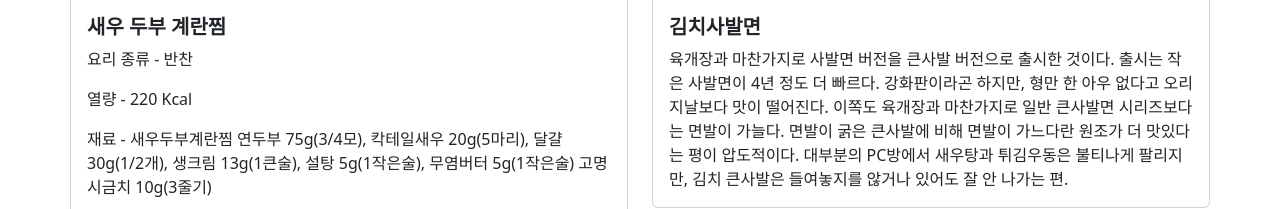
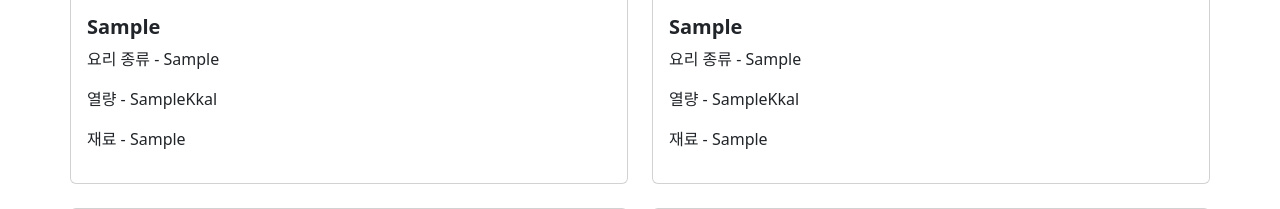
Before and after one commit to al0214/Hoseo, a FastAPI app: template Hoseo_SW/Project/HoseoSwProject/HoseoSwProject02/hoseoswproject02/templates/list.html in a window 1280 px wide. Shown: the part 727-936 px from the top of the page. Run offline with FastAPI, Linux system fonts and the light colour scheme; the template is opened without the code that fills it: most values are stand-ins (such as "Sample title", 1, 10 or a date in 2020); grey boxes marked "Sample" are stand-in pictures.

Commit message:
Feat : Project

```diff
--- a/Hoseo_SW/Project/HoseoSwProject/HoseoSwProject/pyproject.toml
+++ b/Hoseo_SW/Project/HoseoSwProject/HoseoSwProject/pyproject.toml
@@ -14,7 +14,12 @@ jinja2 = "^3.1.4"
 python-multipart = "^0.0.9"
 email-validator = "^2.2.0"
 beanie = "1.13.1"
+pandas = "^2.2.2"
+requests = "^2.32.3"
 
+
+[tool.poetry.group.dev.dependencies]
+ipykernel = "^6.29.5"
 
 [build-system]
 requires = ["poetry-core"]
--- a/Hoseo_SW/Project/HoseoSwProject/HoseoSwProject02/hoseoswproject02/templates/list.html
+++ b/Hoseo_SW/Project/HoseoSwProject/HoseoSwProject02/hoseoswproject02/templates/list.html
@@ -27,39 +27,45 @@
         <div style="margin-top: 50px;" class="row row-cols-1 row-cols-md-2 g-4">
             <div class="col">
               <div class="card">
-                <img id="ATT_FILE_NO_MK" src="http://www.foodsafetykorea.go.kr/uploadimg/cook/10_00028_1.png" class="card-img-top" alt="...">
+                <img id="ATT_FILE_NO_MK" src="{{ data[0]['ATT_FILE_NO_MK'] }}" class="card-img-top" alt="...">
                 <div class="card-body">
-                  <h5 id="RCP_NM" class="card-title"><b>새우 두부 계란찜</b></h5>
-                  <p id="RCP_PAT2">요리 종류 - 반찬</p>
-                  <p id="INFO_ENG">열량 - 220 Kcal</p>
-                  <p id="RCP_PARTS_DTLS">재료 - 새우두부계란찜 연두부 75g(3/4모), 칵테일새우 20g(5마리), 달걀 30g(1/2개), 생크림 13g(1큰술), 설탕 5g(1작은술), 무염버터 5g(1작은술) 고명 시금치 10g(3줄기)</p>
+                  <h5 id="RCP_NM" class="card-title"><b>{{ data[0]['RCP_NM'] }}</b></h5>
+                  <p id="RCP_PAT2">요리 종류 - {{ data[0]['RCP_PAT2'] }}</p>
+                  <p id="INFO_ENG">열량 - {{ data[0]['INFO_ENG'] }}Kkal</p>
+                  <p id="RCP_PARTS_DTLS">재료 - {{ data[0]['RCP_PARTS_DTLS'] }}</p>
                 </div>
               </div>
             </div>
             <div class="col">
               <div class="card">
-                <img src="https://img.danawa.com/prod_img/500000/658/240/img/1240658_1.jpg?_v=20240202145624" class="card-img-top" alt="...">
+                <img id="ATT_FILE_NO_MK" src="{{ data[1]['ATT_FILE_NO_MK'] }}" class="card-img-top" alt="...">
                 <div class="card-body">
-                  <h5 class="card-title"><b>김치사발면</b></h5>
-                  <p class="card-text">육개장과 마찬가지로 사발면 버전을 큰사발 버전으로 출시한 것이다. 출시는 작은 사발면이 4년 정도 더 빠르다. 강화판이라곤 하지만, 형만 한 아우 없다고 오리지날보다 맛이 떨어진다. 이쪽도 육개장과 마찬가지로 일반 큰사발면 시리즈보다는 면발이 가늘다. 면발이 굵은 큰사발에 비해 면발이 가느다란 원조가 더 맛있다는 평이 압도적이다. 대부분의 PC방에서 새우탕과 튀김우동은 불티나게 팔리지만, 김치 큰사발은 들여놓지를 않거나 있어도 잘 안 나가는 편.</p>
+                  <h5 id="RCP_NM" class="card-title"><b>{{ data[1]['RCP_NM'] }}</b></h5>
+                  <p id="RCP_PAT2">요리 종류 - {{ data[1]['RCP_PAT2'] }}</p>
+                  <p id="INFO_ENG">열량 - {{ data[1]['INFO_ENG'] }}Kkal</p>
+                  <p id="RCP_PARTS_DTLS">재료 - {{ data[1]['RCP_PARTS_DTLS'] }}</p>
                 </div>
               </div>
             </div>
             <div class="col">
               <div class="card">
-                <img src="..." class="card-img-top" alt="...">
+                <img id="ATT_FILE_NO_MK" src="{{ data[2]['ATT_FILE_NO_MK'] }}" class="card-img-top" alt="...">
                 <div class="card-body">
-                  <h5 class="card-title">Card title</h5>
-                  <p class="card-text">This is a longer card with supporting text below as a natural lead-in to additional content.</p>
+                  <h5 id="RCP_NM" class="card-title"><b>{{ data[2]['RCP_NM'] }}</b></h5>
+                  <p id="RCP_PAT2">요리 종류 - {{ data[2]['RCP_PAT2'] }}</p>
+                  <p id="INFO_ENG">열량 - {{ data[2]['INFO_ENG'] }}Kkal</p>
+                  <p id="RCP_PARTS_DTLS">재료 - {{ data[2]['RCP_PARTS_DTLS'] }}</p>
                 </div>
               </div>
             </div>
             <div class="col">
               <div class="card">
-                <img src="..." class="card-img-top" alt="...">
+                <img id="ATT_FILE_NO_MK" src="{{ data[3]['ATT_FILE_NO_MK'] }}" class="card-img-top" alt="...">
                 <div class="card-body">
-                  <h5 class="card-title">Card title</h5>
-                  <p class="card-text">This is a longer card with supporting text below as a natural lead-in to additional content. This content is a little bit longer.</p>
+                  <h5 id="RCP_NM" class="card-title"><b>{{ data[3]['RCP_NM'] }}</b></h5>
+                  <p id="RCP_PAT2">요리 종류 - {{ data[3]['RCP_PAT2'] }}</p>
+                  <p id="INFO_ENG">열량 - {{ data[3]['INFO_ENG'] }}Kkal</p>
+                  <p id="RCP_PARTS_DTLS">재료 - {{ data[3]['RCP_PARTS_DTLS'] }}</p>
                 </div>
               </div>
             </div>
```
Also changed, not shown: Hoseo_SW/Project/HoseoSwProject/HoseoSwProject/hoseoswproject/DataPrectice/recipe.json (+1 -1 lines), Hoseo_SW/Project/HoseoSwProject/HoseoSwProject02/hoseoswproject02/recipe.json (+1 -1 lines), Hoseo_SW/Project/HoseoSwProject/HoseoSwProject02/hoseoswproject02/routes/list.py (+8 -3 lines), Hoseo_SW/Project/HoseoSwProject/HoseoSwProject02/hoseoswproject02/templates/index.html (+10 -8 lines), 2 other files.
